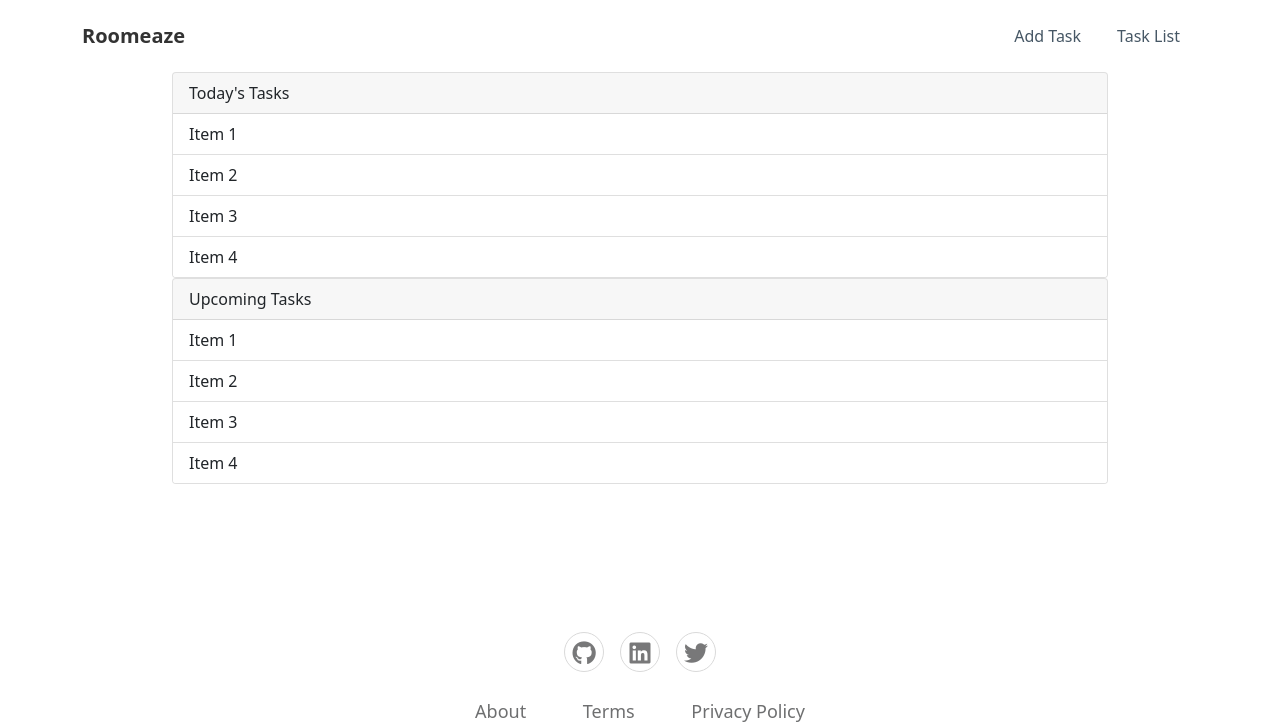
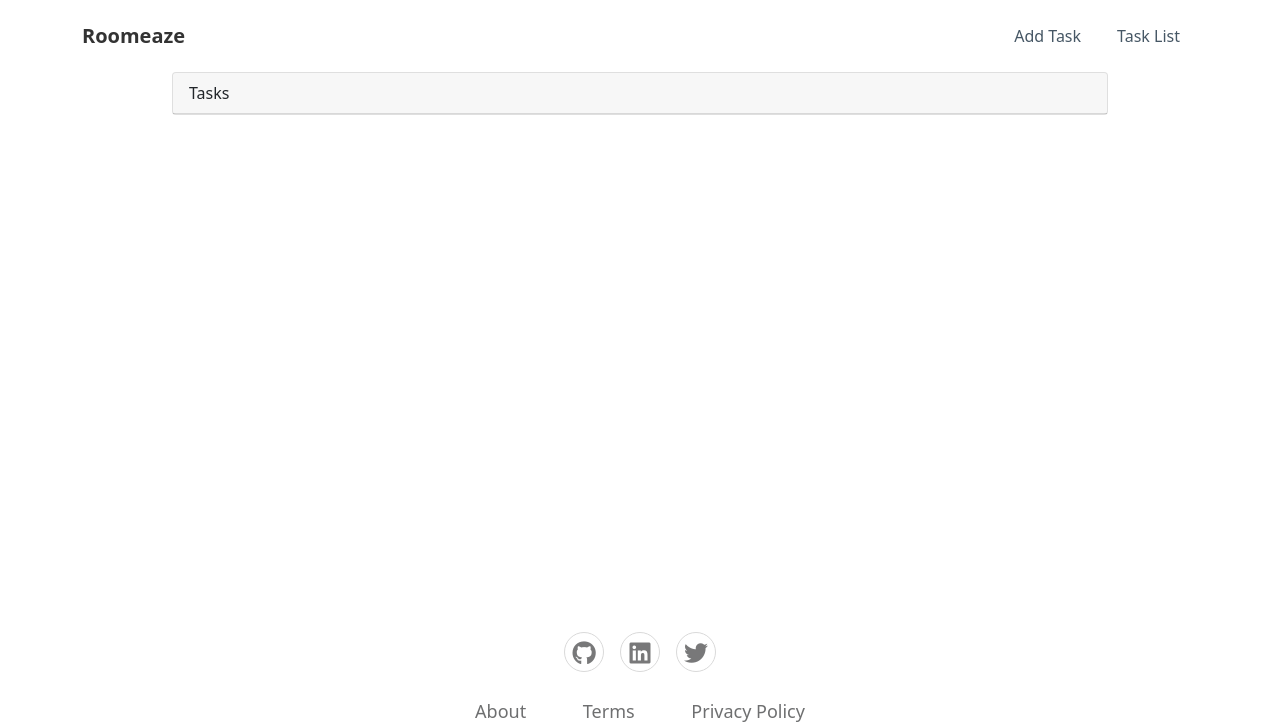
Before and after one commit to 7ay1or/chorechart, a Node server app: page /tasklist in a window 1280 px wide. Shown: the top 724 px of the page. Run offline with Node 20, Linux system fonts and the light colour scheme; data that the repository does not hold is empty; some libraries are stand-ins or nearby versions.

Commit message:
Render tasks from API in task list

```diff
--- a/public/js/task.js
+++ b/public/js/task.js
@@ -16,6 +16,8 @@ function taskSubmit() {
   TaskAPI.saveTask(task);
 }
 class TaskAPI {
+  constructor() {}
+
   static url = "/api/tasks";
 
   static saveTask(task) {
@@ -32,3 +34,19 @@ class TaskAPI {
       .then((res) => console.log(res));
   }
 }
+
+function renderTasks() {
+  let tasklist = document.getElementById("tasklist");
+
+  fetch("/api/tasks")
+    .then((res) => res.json())
+    .then((data) => {
+      data.map((task) => {
+        let li = document.createElement("li");
+        li.className = "list-group-item";
+        li.textContent = task.name;
+        tasklist.append(li);
+      });
+    });
+}
+renderTasks();
--- a/views/pages/tasklist.ejs
+++ b/views/pages/tasklist.ejs
@@ -9,25 +9,12 @@
 
     <div class="container w-75">
       <div class="card">
-        <div class="card-header"><span>Today&#39;s Tasks</span></div>
-        <ul class="list-group list-group-flush">
-          <li class="list-group-item">Item 1</li>
-          <li class="list-group-item">Item 2</li>
-          <li class="list-group-item">Item 3</li>
-          <li class="list-group-item">Item 4</li>
-        </ul>
-      </div>
-      <div class="card">
-        <div class="card-header"><span>Upcoming Tasks</span></div>
-        <ul class="list-group list-group-flush">
-          <li class="list-group-item">Item 1</li>
-          <li class="list-group-item">Item 2</li>
-          <li class="list-group-item">Item 3</li>
-          <li class="list-group-item">Item 4</li>
-        </ul>
+        <div class="card-header"><span>Tasks</span></div>
+        <ul id="tasklist" class="list-group list-group-flush"></ul>
       </div>
     </div>
 
     <%- include('../partials/footer'); %>
+    <script src="/js/task.js"></script>
   </body>
 </html>
```
